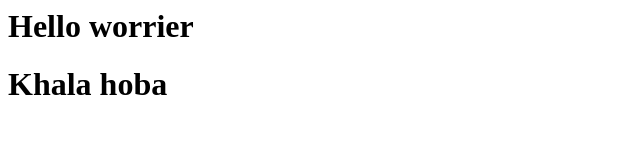
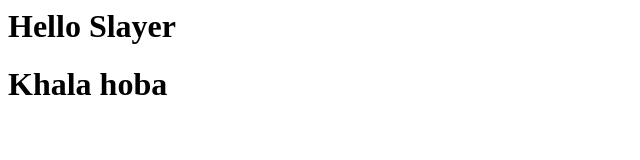
Before and after one commit to Kushagra-Mishraz/localRepo, a plain HTML site: page index.html in a window 1280 px wide. Shown: the full height of the page, 0-640 px from the left. Drawn offline with Linux system fonts and the light colour scheme.

Commit message:
Nahi bataunga

```diff
--- a/index.html
+++ b/index.html
@@ -1,2 +1,2 @@
-<h1>Hello worrier</h1>
+<h1>Hello Slayer</h1>
 <h1>Khala hoba</h1>
```
